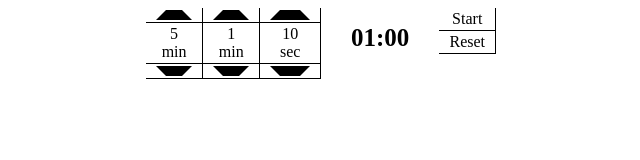
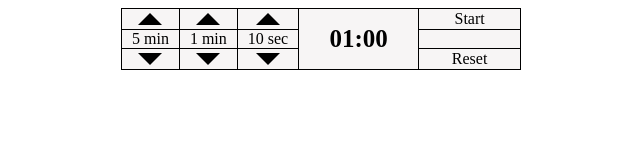
Before and after one commit to Shayol/timer, a plain HTML site: page timer.html in a window 1280 px wide. Shown: the whole page, without its empty margins (319-959 px from the left). Drawn offline with Linux system fonts and the light colour scheme.

Commit message:
fix styling

```diff
--- a/timer.html
+++ b/timer.html
@@ -16,30 +16,48 @@
 
 <body>
     <style>
+        * {
+            box-sizing: border-box;
+        }
         .timer {
             display: flex;
-            box-sizing: border-box;
-            justify-content: stretch;
             margin-left: auto;
             margin-right: auto;
-            width: 350px;
+            max-width: 400px;
+            border: 1px solid black;
+            border-right: none;
+            background: rgba(245, 243, 243, 0.788);
         }
 
         .timer__cell {
             text-align: center;
-            border-right: 1px solid black;
+            padding: 0 10px;
+            vertical-align: middle;
+        }
+        .timer__text-cell {
+            border-top: 1px solid black;
             border-bottom: 1px solid black;
-            padding: 2px 10px;
-
+            height: 20px;
         }
 
         .timer__col {
             display: flex;
             flex-direction: column;
-            justify-content: stretch;
+            justify-content: center;
             height: 60px;
+            border-right: 1px solid black;
 
         }
+
+        .timer__col:last-child {
+            flex: 1;
+            justify-content: space-around;
+        }
+        /* .timer__start-cell, .timer__reset-cell {
+            background: rgb(247, 244, 244);
+            border-radius: 6px;
+            box-shadow: 4px 4px 2px 0 rgb(196, 191, 191);
+        } */
 
         .timer__counter {
             height: 60px;
@@ -48,27 +66,31 @@
             width: 120px;
             font-size: 25px;
             font-weight: bold;
-
         }
 
         .timer__start,
         .timer__reset {
             cursor: pointer;
+            font-weight: 100;
+            /* background: rgb(247, 244, 244); */
         }
 
         .triangle {
+
             cursor: pointer;
-            border-right: 10px solid transparent;
-            border-left: 10px solid transparent;
+            border-right: 12px solid transparent;
+            border-left: 12px solid transparent;
+            display: inline-block;
         }
 
         .triangle-top {
-            border-bottom: 10px dashed black;
+            border-bottom: 12px solid black;
+            /* padding-top: 6px; */
         }
 
         .triangle-bottom {
-
-            border-top: 10px solid black;
+            margin-bottom: -2px;
+            border-top: 12px solid black;
         }
     </style>
 
@@ -77,7 +99,7 @@
             <div class="timer__cell">
                 <div class="triangle triangle-top"></div>
             </div>
-            <div class="timer__cell">5 min</div>
+            <div class="timer__cell timer__text-cell"> <span>5 min</span> </div>
             <div class="timer__cell">
                 <div class="triangle triangle-bottom"></div>
             </div>
@@ -86,7 +108,7 @@
             <div class="timer__cell">
                 <div class="triangle triangle-top"></div>
             </div>
-            <div class="timer__cell">1 min</div>
+            <div class="timer__cell timer__text-cell">1 min</div>
             <div class="timer__cell">
                 <div class="triangle triangle-bottom"></div>
             </div>
@@ -95,7 +117,7 @@
             <div class="timer__cell">
                 <div class="triangle triangle-top"></div>
             </div>
-            <div class="timer__cell">10 sec</div>
+            <div class="timer__cell timer__text-cell">10 sec</div>
             <div class="timer__cell">
                 <div class="triangle triangle-bottom"></div>
             </div>
@@ -103,12 +125,12 @@
         <div class="timer__col timer__counter">
 
         </div>
-        <div class="timer__col timer__10secs">
-            <div class="timer__cell">
+        <div class="timer__col">
+            <div class="timer__cell timer__start-cell">
                 <span class="timer__start">Start</span>
             </div>
-
-            <div class="timer__cell">
+            <div class="timer__cell timer__text-cell"></div>
+            <div class="timer__cell timer__reset-cell">
                 <span class="timer__reset">Reset</span>
             </div>
         </div>
--- a/timer.js
+++ b/timer.js
@@ -6,6 +6,7 @@ function Timer() {
     var MAX = 3600;
     var MIN = 0;
     var defaultTime = 60;
+    var isRunning = false;
     var timerDiv = document.querySelector(".timer__counter");
     var timerStart = document.querySelector(".timer__start");
     var plus5minsArrow = document.querySelector(".timer__5mins .triangle-top");
@@ -49,13 +50,9 @@ function Timer() {
     function startHandler() {
         if (timerStart.innerText == "Pause") {
             clearInterval(timerId);
+            isRunning = false;
             if (time == MIN) {
-                soundBuzzer();
-                timerStart.removeEventListener('click', startHandler); //should this be done for every listener??
-                setTimeout(function () {
-                    timerStart.innerText = "Start";
-                    timerStart.addEventListener('click', startHandler);
-                }, 3000);
+                timeRunout();
             }
             else {
                 timerStart.innerText = "Start";
@@ -69,12 +66,21 @@ function Timer() {
                 updateCounter();
             }
             startTimer();
+            isRunning = true;
         }
+    }
+
+    function timeRunout() {
+        soundBuzzer();
+        timerStart.removeEventListener('click', startHandler); //should this be done for every listener??
+        setTimeout(function () {
+            timerStart.innerText = "Start";
+            timerStart.addEventListener('click', startHandler);
+        }, 3000);
     }
 
     function startTimer() {
         timerId = setInterval(function () {
-
 
             --time;
             updateCounter();
@@ -91,7 +97,10 @@ function Timer() {
         }
         else if (time + seconds <= MIN) {
             time = MIN;
-            startHandler();
+            if (isRunning) {
+                clearInterval(timerId);
+                timeRunout();
+            }
         }
         else {
             time = time + seconds;
```
